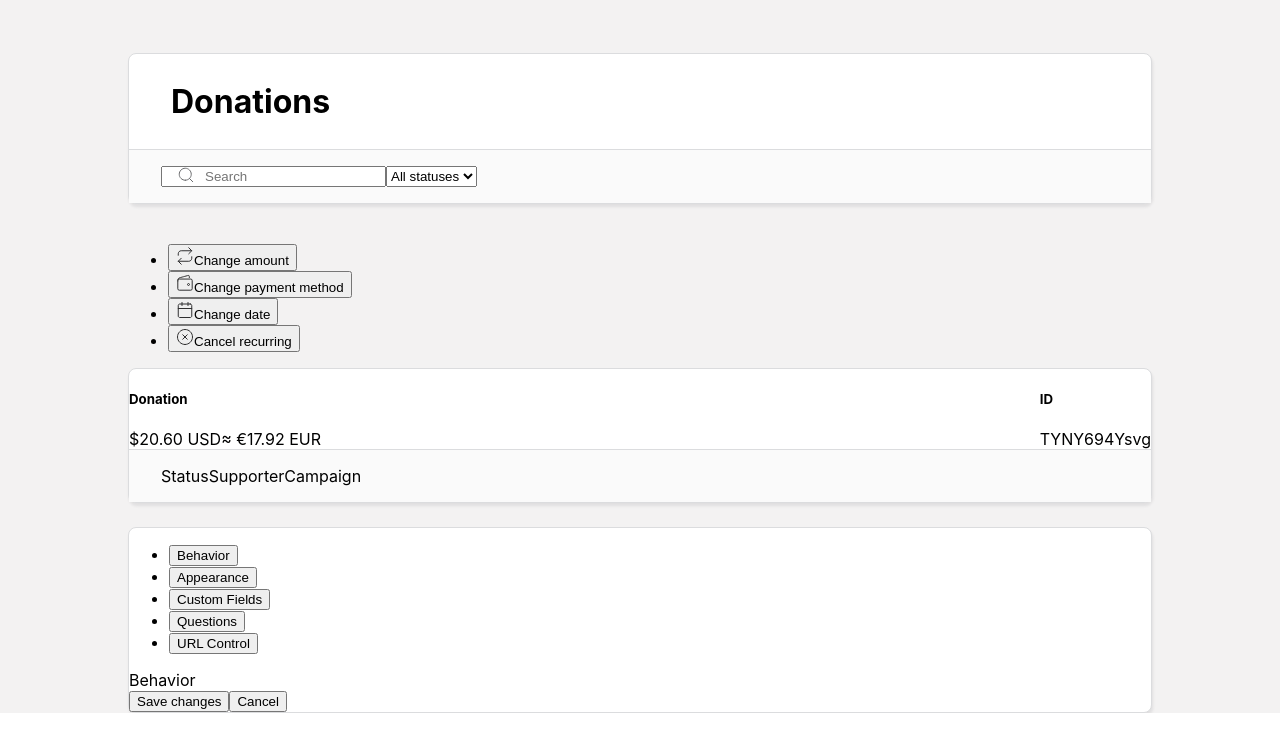
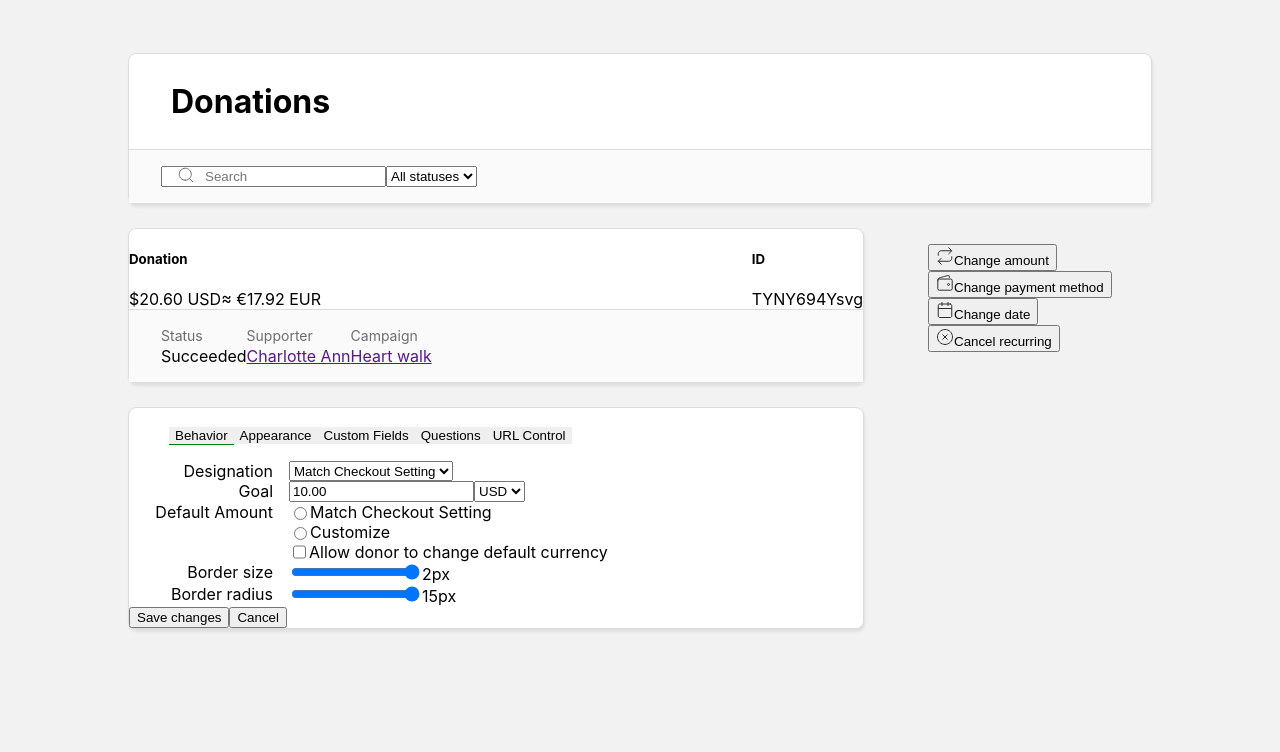
Before and after one commit to Kate9090/fundraiseup-test-task, a React (Create React App) app: page / in a window 1280 px wide. Shown: the top 752 px of the page. Built offline with nearby package versions, Linux system fonts and the light colour scheme.

Commit message:
adds main content without styles

```diff
--- a/package.json
+++ b/package.json
@@ -36,6 +36,7 @@
     ]
   },
   "devDependencies": {
+    "react-cx": "^0.1.12",
     "sass": "^1.59.3"
   }
 }
--- a/src/App.jsx
+++ b/src/App.jsx
@@ -10,11 +10,16 @@ const App = () => {
     <div className={styles.App}>
       <main>
         <Header />
-        <Menu />
-        <Donation />
-        <Settings />
+        <div className={styles.App__Wrapper}>
+          <div className={styles.App__Content}>
+            <Donation />
+            <Settings />
+          </div>
+          <div className={styles.App__Menu}>
+            <Menu />
+          </div>
+        </div>
       </main>
-
     </div>
   );
 }
--- a/src/App.module.scss
+++ b/src/App.module.scss
@@ -2,7 +2,7 @@
   display: flex;
   flex-direction: column;
   flex: 1;
-  height: 100%;
+  min-height: 100vh;
   overflow: hidden;
 
   background-color: #f3f2f2;
@@ -17,4 +17,18 @@
     margin: 53px auto 0;
     width: 80%;
   }
+
+  &__Wrapper {
+    display: flex;
+    justify-content: space-between;
+  }
+
+  &__Menu {
+    margin-left: 24px;
+    width: 264px;
+  }
+
+  &__Content {
+    flex-grow: 1;
+  }
 }
--- a/src/Behavior/Behavior.jsx
+++ b/src/Behavior/Behavior.jsx
@@ -1,13 +1,70 @@
 import React from 'react';
+
+import styles from './Behavior.module.scss';
 
 const Behavior = () => {
   return (
     <>
-      Behavior
+      <form>
+        <div className={styles.Behavior__InputGroup}>
+          <label className={styles.Behavior__Label}>Designation</label>
+          <select>
+            <option>Match Checkout Setting</option>
+          </select>
+        </div>
+        <div className={styles.Behavior__InputGroup}>
+          <label className={styles.Behavior__Label}>Goal</label>
+          <div className={styles.Behavior__Row}>
+            <input value={'10.00'}/>
+            <select>
+              <option>USD</option>
+            </select>
+          </div>
+
+        </div>
+        <div className={styles.Behavior__InputGroup}>
+          <label className={styles.Behavior__Label}>Default Amount</label>
+          <div className={styles.Behavior__Column}>
+            <div className={styles.Behavior__Row}>
+              <input type="radio" id="contactChoice1"
+                name="contact" value="email" />
+              <label for="contactChoice1">Match Checkout Setting</label>
+            </div>
+
+            <div className={styles.Behavior__Row}>
+              <input type="radio" id="contactChoice2"
+                name="contact" value="phone" />
+              <label for="contactChoice2">Customize</label>
+            </div>
+            <div className={styles.Behavior__Row}>
+              <input type="checkbox"
+                name="contact" value="phone" />
+              <label>Allow donor to change default currency</label>
+            </div>
+          </div>
+        </div>
+        <div className={styles.Behavior__InputGroup}>
+          <label className={styles.Behavior__Label}>Border size</label>
+          <div>
+            <input type="range" id="volume1" name="volume"
+                  min="0" max="4" />
+            <label for="volume1">2px</label>
+          </div>
+        </div>
+        <div className={styles.Behavior__InputGroup}>
+          <label className={styles.Behavior__Label}>Border radius</label>
+          <div>
+            <input type="range" id="volume2" name="volume2"
+                  min="0" max="30" />
+            <label for="volume2">15px</label>
+          </div>
+        </div>
+
       <footer>
         <button>Save changes</button>
         <button>Cancel</button>
       </footer>
+      </form>
     </>
   )
 }
--- /dev/null
+++ b/src/Behavior/Behavior.module.scss
@@ -0,0 +1,25 @@
+.Behavior {
+	margin: 40px 32px 0;
+	&__InputGroup {
+		display: flex;
+		margin-left: 20px;
+	}
+
+	&__Column {
+		display: flex;
+		flex-direction: column;
+	}
+
+	&__Row {
+		display: flex;
+	}
+
+
+
+	&__Label {
+		margin-right: 16px;
+		display: inline-block;
+		width: 124px;
+		text-align: right;
+	}
+}
--- a/src/Donation/Donation.jsx
+++ b/src/Donation/Donation.jsx
@@ -23,9 +23,18 @@ const Donation = () => {
       </div>
 
         <div className={styles.Donation__InfoWrapper}>
-          <div>Status</div>
-          <div>Supporter</div>
-          <div>Campaign</div>
+          <div>
+            <div className={styles.Donation__Label}>Status</div>
+            <div className={styles.Donation__Status}>Succeeded</div>
+          </div>
+          <div>
+            <div className={styles.Donation__Label}>Supporter</div>
+            <a href='' _target='blank'>Charlotte Ann</a>
+          </div>
+          <div>
+            <div className={styles.Donation__Label}>Campaign</div>
+            <a href='' _target='blank'>Heart walk</a>
+          </div>
         </div>
     </section>
   )
--- a/src/Donation/Donation.module.scss
+++ b/src/Donation/Donation.module.scss
@@ -18,4 +18,11 @@
       display: flex;
       justify-content: space-between;
    }
+
+   &__Label {
+      font-size: 14px;
+      line-height: 20px;
+
+      color: #6C6D6F;
+   }
 }
--- a/src/Settings/Settings.jsx
+++ b/src/Settings/Settings.jsx
@@ -1,6 +1,7 @@
 import React, { useState } from 'react';
 
 import Behavior from '../Behavior/Behavior';
+import cx from 'classnames';
 
 import styles from './Settings.module.scss';
 
@@ -41,9 +42,9 @@ const Settings = () => {
 
   return (
     <section className={styles.Settings}>
-        <ul>
+      <ul className={styles.Settings__Tabs}>
         {TABS?.map(li => (
-            <li key={li.name}>
+          <li key={li.name} className={cx(li.id === activeTab && styles['Settings__Tab--active'], styles.Settings__Tab)}>
             <button onClick={() => setActiveTab(li.id)}>{li.name}</button>
           </li>
       ))}
--- a/src/Settings/Settings.module.scss
+++ b/src/Settings/Settings.module.scss
@@ -4,4 +4,20 @@
 
 	box-shadow: 1px 3px 3px rgba(62, 63, 64, 0.1);
 	border-radius: 8px;
+
+	&__Tabs {
+		display: flex;
+	}
+
+	&__Tab {
+		button {
+			border: none;
+			background-color: none;
+		}
+
+
+		&--active {
+			border-bottom: 1px solid green;
+		}
+	}
 }
--- a/src/index.css
+++ b/src/index.css
@@ -11,3 +11,7 @@ code {
   font-family: source-code-pro, Menlo, Monaco, Consolas, 'Courier New',
     monospace;
 }
+
+ul {
+  list-style: none;
+}
```
Also changed, not shown: 1 other file (tests, documents, lock files or other folders). Lines whose indentation alone changed are shown as unchanged.
